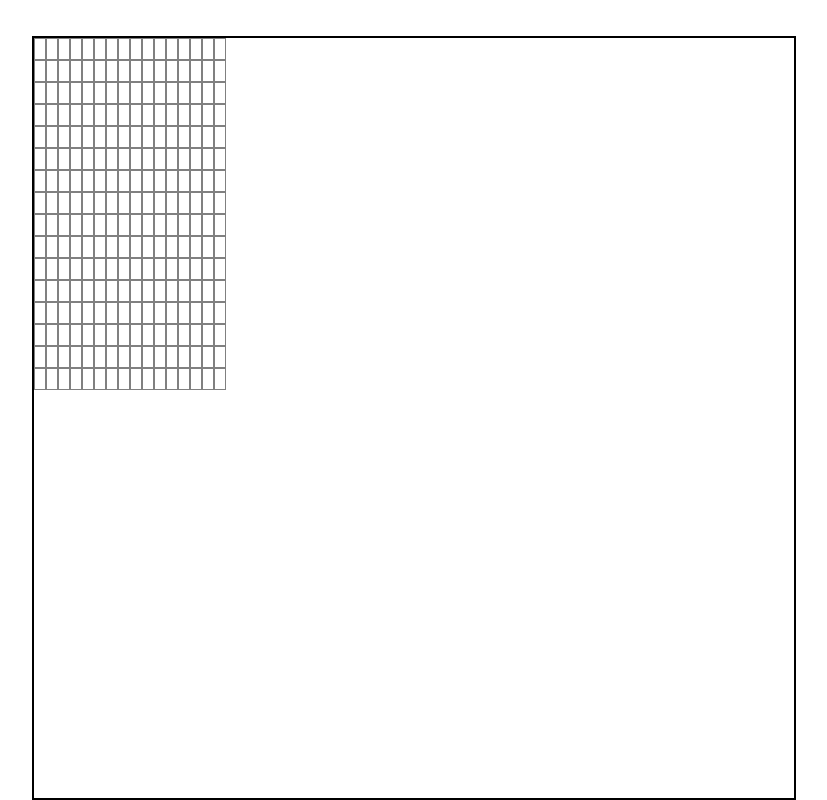
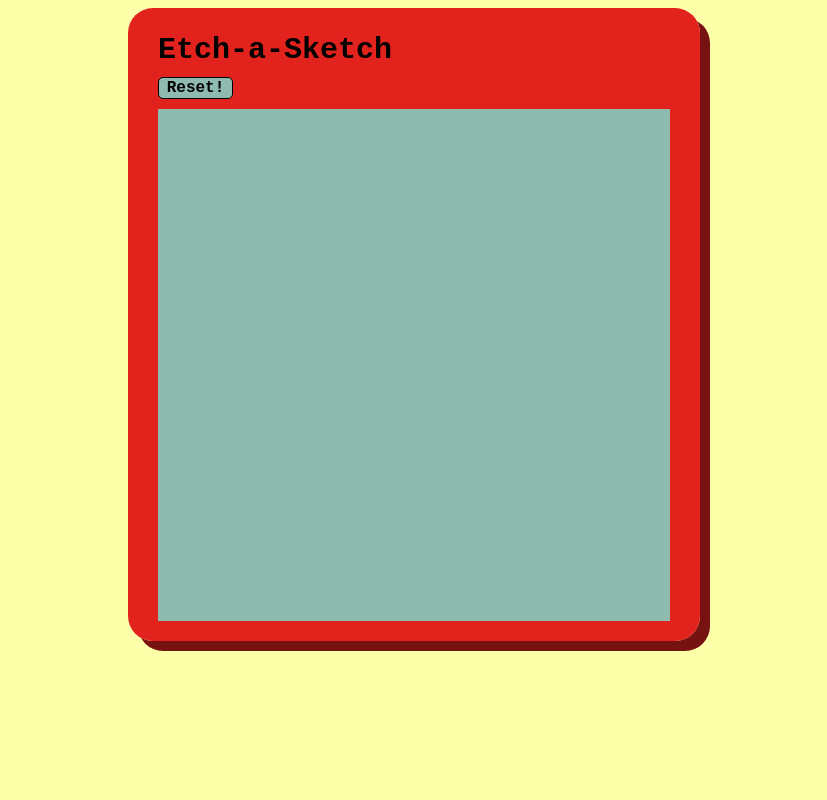
Before and after one commit to Colin-Ayres/Etch-a-Sketch, a plain HTML site: page index.html in a window 1280 px wide. Shown: the whole page, without its empty margins (226-1053 px from the left). Drawn offline with Linux system fonts and the light colour scheme.

Commit message:
Added background for grid creation, added mouseover functionality

```diff
--- a/index.html
+++ b/index.html
@@ -9,6 +9,8 @@
     <script src="script.js" defer></script>
   </head>
   <body>
-    <div id="container"></div>
+    <div class="game-pad">
+        <h1>Etch-a-Sketch</h1>
+        <div class="grid-screen"></div>
   </body>
 </html>
--- a/script.js
+++ b/script.js
@@ -1,27 +1,45 @@
-const container = document.querySelector('#container');
-let cols = document.getElementsByClassName("gridColumn");
-let square = document.getElementsByClassName("square");
+const container = document.querySelector(".grid-screen");
+const gamePad = document.querySelector(".game-pad");
+const resetButton = document.createElement("button");
+resetButton.classList.add('resetButton');
+resetButton.innerHTML = "Reset!";
+resetButton.type = "submit";
+resetButton.name = "formBtn";
+gamePad.insertBefore(resetButton, container)
+//gamePad.appendChild(resetButton);
 
-makeGrid(16,16);
 
-function makeGrid(columnDepth, numRows) {
-    populateColumn(columnDepth); //Specifies number of elements per column
-    populateRow(numRows); //Specifies number of elements per row
+//Initialize grid-items with default size
+let size = 100;
+for (let i = 0; i < size * size; i++) {
+    const div = document.createElement("div");
+    div.setAttribute('class', 'grid-item');
+    div.setAttribute('id', 'div' + (i+1));
+    container.appendChild(div);
+}
+function resetGrid() {
+    gridItem.forEach((item) => {
+        document.getElementById(item.id).style.backgroundColor = "rgba(139, 194, 184, 0.952)";
+    });
 }
 
-function populateColumn(ColSize) {
-    for (r = 0; r < ColSize; r++) {
-        let col = document.createElement("div");
-        container.appendChild(col).className = "gridColumn";
-    };
-};
+resetButton.onclick = function () {
+    resetGrid();
+}
 
-function populateRow(rowSize) {
-    for (i = 0; i < rowSize; i++) {
-        for (j = 0; j < cols.length; j++) {
-            let newCell = document.createElement("div");
-            cols[j].appendChild(newCell).className = "square";
-        };
 
-    };
-};
+
+function randomColor (){
+     let color = '#' + Math.floor(Math.random()*16777215).toString(16);
+     return color;
+    }
+
+const gridItem=document.querySelectorAll(".grid-item");
+gridItem.forEach((item) => {
+    item.addEventListener('mouseover', function() {
+
+            document.getElementById(item.id).style.backgroundColor = "black";
+
+
+        })
+})
--- a/style.css
+++ b/style.css
@@ -1,18 +1,52 @@
-#container {
-  position: relative;
-  top: 30px;
-  outline: 2px solid #000;
-  font-size: 0;
-  margin: auto;
-  height: 760px;
-  width: 760px;
-  padding: 0;
-  border: none;
+body {
+  background-color: rgba(253, 255, 148, 0.795);
+  display: flex;
+  flex-wrap: wrap;
+  flex-direction: column;
+  gap: 20px;
 }
 
-.square {
-    border: 1px solid gray;
-    min-width: 10px;
-    min-height: 20px;
-    display: inline-block;
-  }
+.game-pad {
+  display: flex;
+  flex-direction: column;
+  background-color: rgba(224, 22, 22, 0.945);
+  padding: 5px 30px 20px 30px;
+  border-radius: 25px;
+  margin: 0 auto;
+  box-shadow: 10px 10px rgb(119, 18, 18);
+}
+
+.grid-screen {
+  display: grid;
+  grid-template-columns: repeat(50, 1fr);
+  grid-template-rows: repeat(50, 1fr);
+  width: 512px;
+  height: 512px;
+  margin: 0 auto;
+}
+
+.grid-item {
+  background-color: rgba(139, 194, 184, 0.952);
+  border: 0px solid black;
+}
+
+button {
+  background-color: rgb(139, 194, 184, .952);;
+  font-size: medium;
+  font-weight: 600;
+  border-style: none;
+  border-radius: 5px;
+  color: black;
+  border: 1px solid black;
+  margin-top: -10px;
+  margin-bottom: 10px;
+  width: 75px;
+  font-family: 'Courier New', Courier, monospace;
+}
+
+h1 {
+  font-weight: bold;
+  color: rgb(0, 0, 0);
+  font-size: 30px;
+  font-family: 'Courier New', Courier, monospace;
+}
```
